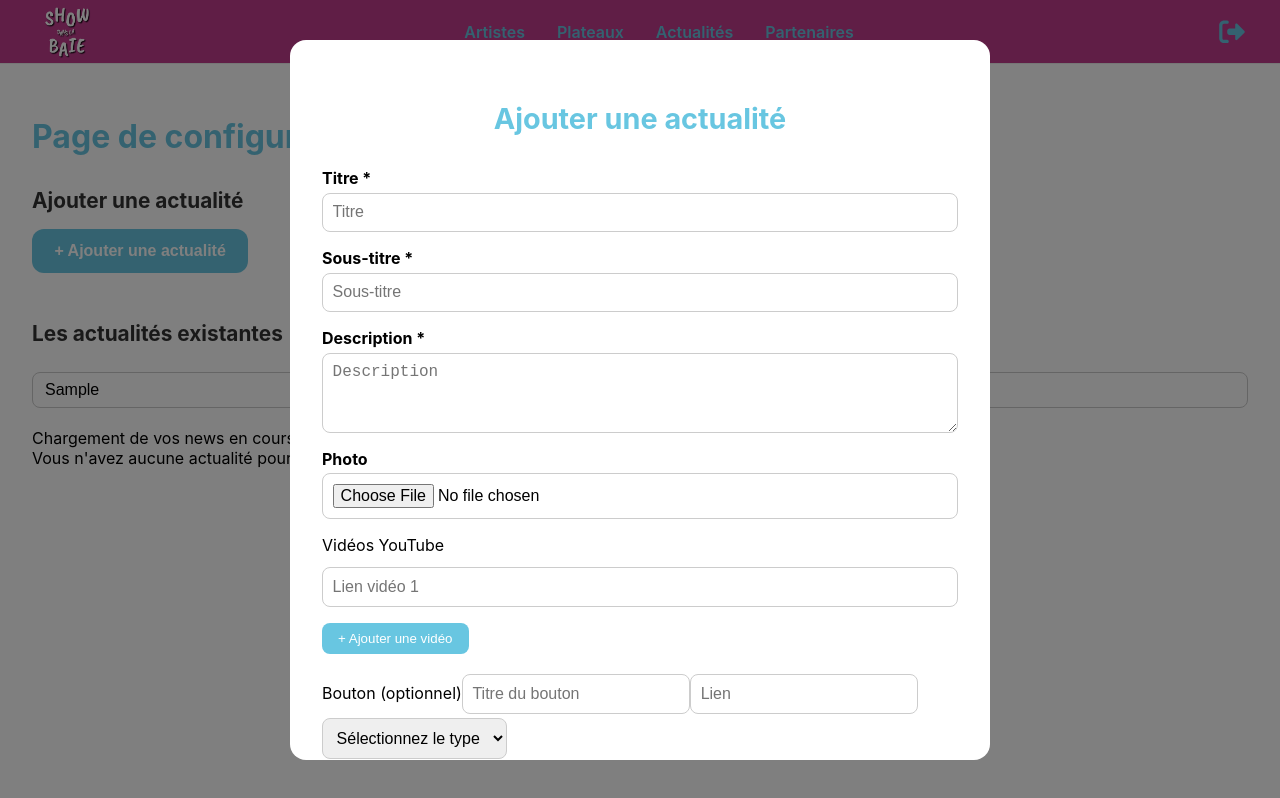
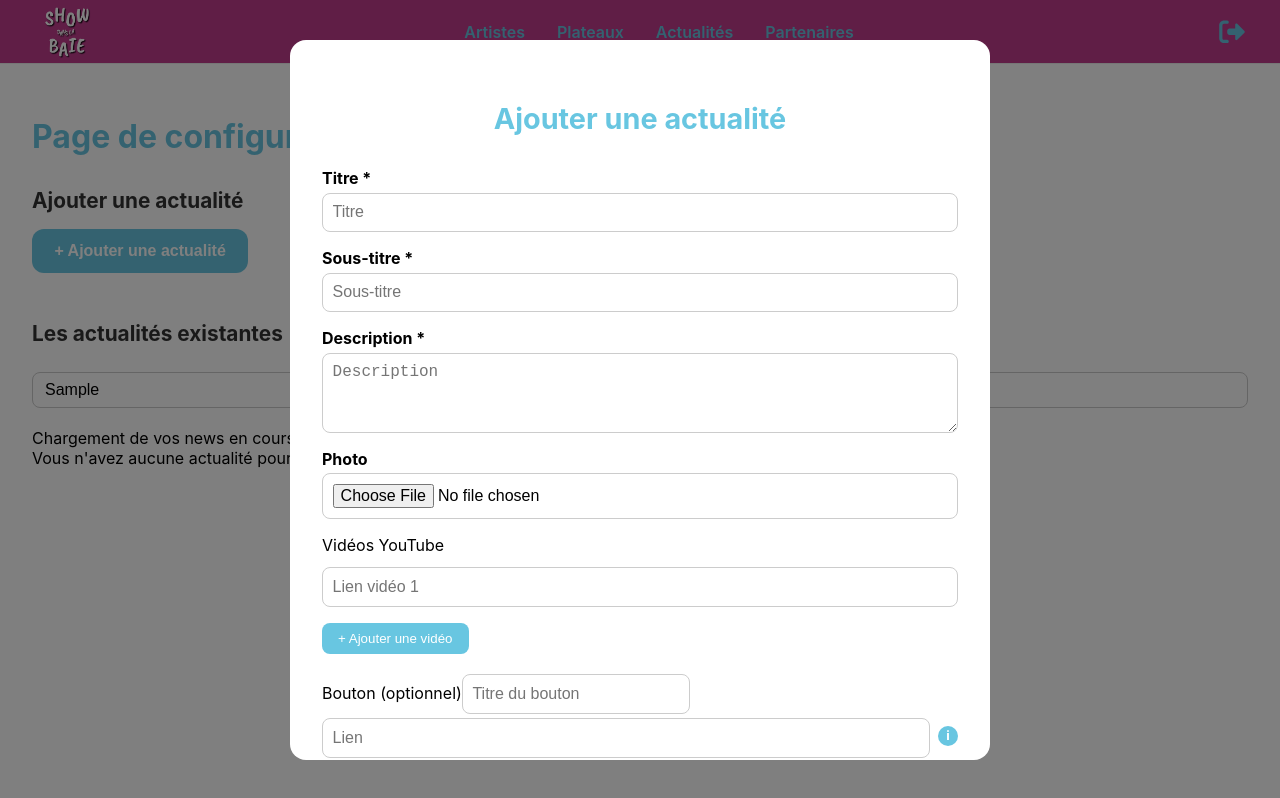
Before and after one commit to Lupa92/sdlb-frontendweb, a Next.js app: page /news in a window 1280 px wide. Both pictures are taken after typing "Sample" into the empty fields and a click on the button "+ Ajouter une actualité". Built offline with nearby package versions, Linux system fonts and the light colour scheme.

Commit message:
modification Modale Add News

```diff
--- a/components/AddNewsModal.js
+++ b/components/AddNewsModal.js
@@ -2,6 +2,23 @@ import { useState } from "react";
 import style from "../styles/AddModal.module.css";
 import { useDispatch } from "react-redux";
 import { showFeedback } from "../reducers/feedback";
+
+const internalPages = [
+    "show",
+    "food",
+    "home",
+    "news",
+    "tickets",
+    "infos",
+    "dates",
+    "howtocome",
+    "accessibilité",
+    "ticketinfo",
+    "plan",
+    "faq",
+    "sponsors",
+];
+
 
 export default function AddNewsModal({ onClose, token, fetchNews }) {
     const dispatch = useDispatch();
@@ -130,12 +147,30 @@ export default function AddNewsModal({ onClose, token, fetchNews }) {
                             value={button.label}
                             onChange={(e) => handleButtonChange("label", e.target.value)}
                         />
+                        <div className={style.inputWithIcon}>
                             <input
                                 type="text"
                                 placeholder="Lien"
                                 value={button.link}
                                 onChange={(e) => handleButtonChange("link", e.target.value)}
                             />
+                            <span
+                                className={style.infoIcon}
+                                data-tooltip={
+                                    button.type === "INTERNAL"
+                                        ? `Pour un lien interne, entrez le nom exact de la page parmi : ${internalPages.join(", ")}`
+                                        : "Entrez l'URL complète pour un lien externe"
+                                }
+                            >
+                                i
+                            </span>
+                        </div>
+                        {/* Message de validation si type INTERNAL */}
+                        {button.type === "INTERNAL" && button.link && !internalPages.includes(button.link) && (
+                            <small className={style.errorText}>
+                                Nom de page invalide ! Choisissez parmi : {internalPages.join(", ")}
+                            </small>
+                        )}
                         <select value={button.type} onChange={(e) => handleButtonChange("type", e.target.value)}>
                             <option value="">Sélectionnez le type</option>
                             <option value="INTERNAL">Interne</option>
--- a/styles/AddModal.module.css
+++ b/styles/AddModal.module.css
@@ -108,3 +108,51 @@
   font-weight: bold;
   cursor: pointer;
 }
+.inputWithIcon {
+  display: flex;
+  align-items: center;
+  gap: 0.5rem;
+  position: relative;
+}
+
+.inputWithIcon input {
+  flex: 1;
+}
+
+.infoIcon {
+  display: inline-flex;
+  align-items: center;
+  justify-content: center;
+  width: 20px;
+  height: 20px;
+  border-radius: 50%;
+  background: #68c6e1;
+  color: #fff;
+  font-size: 0.8rem;
+  font-weight: bold;
+  cursor: pointer;
+  position: relative;
+}
+
+/* Tooltip */
+.infoIcon::after {
+  content: attr(data-tooltip);
+  position: absolute;
+  top: -5px;
+  left: 105%;
+  background: #333;
+  color: #fff;
+  padding: 0.3rem 0.5rem;
+  border-radius: 5px;
+  white-space: nowrap;
+  font-size: 0.75rem;
+  opacity: 0;
+  pointer-events: none;
+  transform: translateY(-50%);
+  transition: opacity 0.2s;
+  z-index: 10;
+}
+
+.infoIcon:hover::after {
+  opacity: 1;
+}
```
Lines whose indentation alone changed are shown as unchanged.
